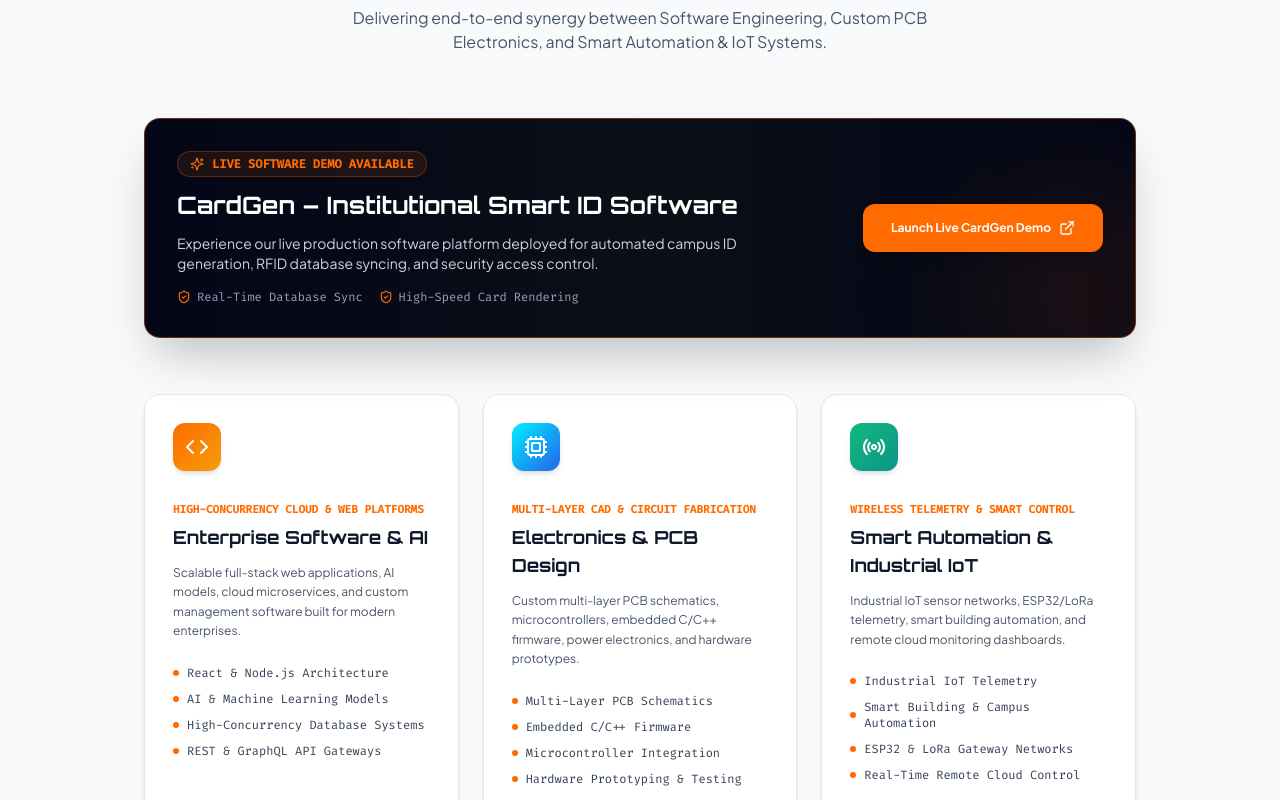
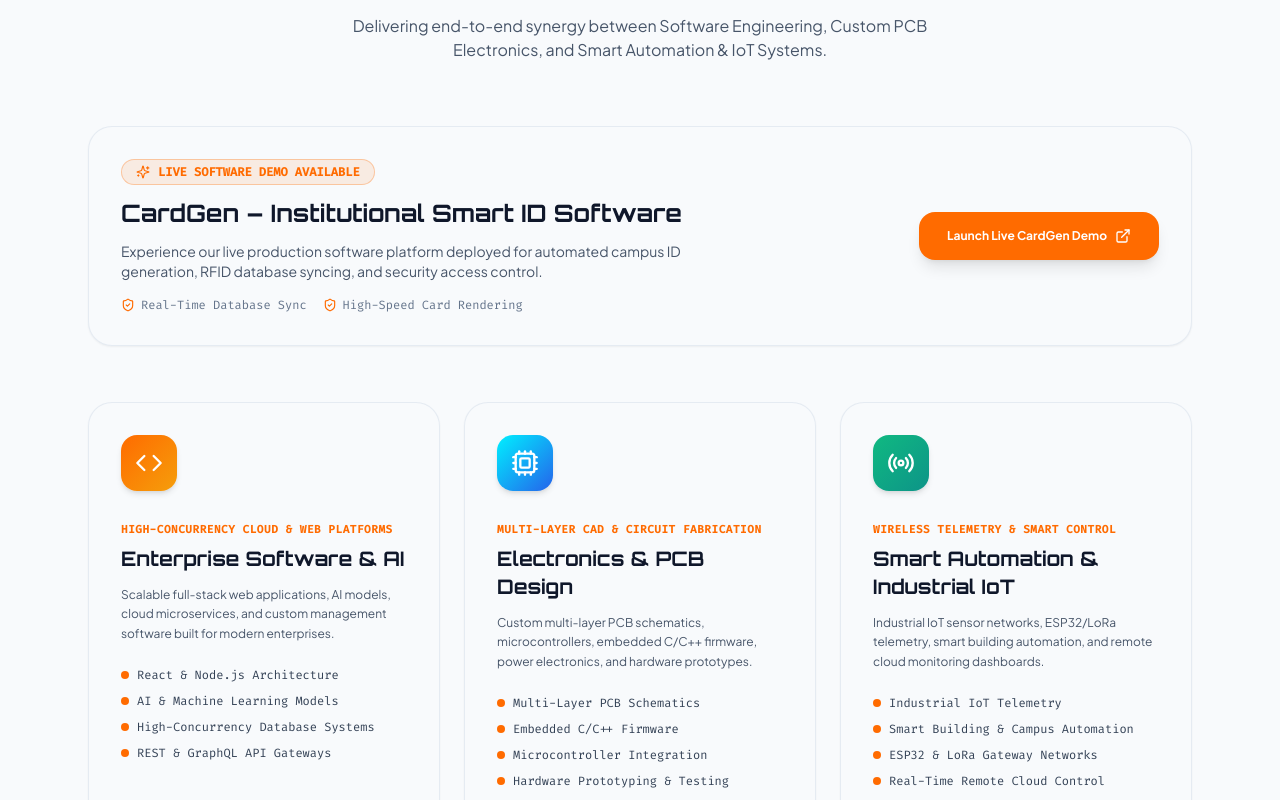
Before and after one commit to ShashankJangid/orange-future-tech, a React (Vite) app: page / in a window 1280 px wide. Shown: the part 1720-2520 px from the top of the page. Built offline with nearby package versions, Linux system fonts and the light colour scheme; the HTML template or start-up script is replaced by a standard one.

Commit message:
Redesign Verticals section to match exact GTE Bento UI aesthetic across Light Mode and Dark Mode

```diff
--- a/src/components/Verticals.jsx
+++ b/src/components/Verticals.jsx
@@ -8,7 +8,7 @@ export default function Verticals({ onOpenAi, darkMode }) {
       id: 'software',
       icon: Code,
       title: 'Enterprise Software & AI',
-      subtitle: 'High-Concurrency Cloud & Web Platforms',
+      subtitle: 'HIGH-CONCURRENCY CLOUD & WEB PLATFORMS',
       description: 'Scalable full-stack web applications, AI models, cloud microservices, and custom management software built for modern enterprises.',
       features: ['React & Node.js Architecture', 'AI & Machine Learning Models', 'High-Concurrency Database Systems', 'REST & GraphQL API Gateways'],
       gradient: 'from-[#FF6B00] to-amber-500'
@@ -17,7 +17,7 @@ export default function Verticals({ onOpenAi, darkMode }) {
       id: 'electronics',
       icon: Cpu,
       title: 'Electronics & PCB Design',
-      subtitle: 'Multi-Layer CAD & Circuit Fabrication',
+      subtitle: 'MULTI-LAYER CAD & CIRCUIT FABRICATION',
       description: 'Custom multi-layer PCB schematics, microcontrollers, embedded C/C++ firmware, power electronics, and hardware prototypes.',
       features: ['Multi-Layer PCB Schematics', 'Embedded C/C++ Firmware', 'Microcontroller Integration', 'Hardware Prototyping & Testing'],
       gradient: 'from-[#00F0FF] to-blue-600'
@@ -26,7 +26,7 @@ export default function Verticals({ onOpenAi, darkMode }) {
       id: 'iot-automation',
       icon: Radio,
       title: 'Smart Automation & Industrial IoT',
-      subtitle: 'Wireless Telemetry & Smart Control',
+      subtitle: 'WIRELESS TELEMETRY & SMART CONTROL',
       description: 'Industrial IoT sensor networks, ESP32/LoRa telemetry, smart building automation, and remote cloud monitoring dashboards.',
       features: ['Industrial IoT Telemetry', 'Smart Building & Campus Automation', 'ESP32 & LoRa Gateway Networks', 'Real-Time Remote Cloud Control'],
       gradient: 'from-emerald-500 to-teal-600'
@@ -34,7 +34,7 @@ export default function Verticals({ onOpenAi, darkMode }) {
   ];
 
   const cardVariants = {
-    hidden: { opacity: 0, y: 40, scale: 0.95 },
+    hidden: { opacity: 0, y: 40, scale: 0.97 },
     visible: (idx) => ({
       opacity: 1,
       y: 0,
@@ -48,8 +48,9 @@ export default function Verticals({ onOpenAi, darkMode }) {
   };
 
   return (
-    <section id="verticals" class="py-24 relative z-10">
-      <div class="max-w-5xl mx-auto px-4">
+    <section id="verticals" class="py-24 relative z-10 font-['Plus_Jakarta_Sans',sans-serif]">
+      <div class="max-w-6xl mx-auto px-4 sm:px-6">
+
         <motion.div
           initial={{ opacity: 0, y: 30 }}
           whileInView={{ opacity: 1, y: 0 }}
@@ -58,7 +59,7 @@ export default function Verticals({ onOpenAi, darkMode }) {
           class="text-center mb-16"
         >
           <span class="text-xs font-mono-code uppercase tracking-wider text-[#FF6B00] font-semibold">Core Engineering Capabilities</span>
-          <h2 class={`text-3xl sm:text-4xl font-bold font-['Orbitron',sans-serif] mt-2 ${darkMode ? 'text-white' : 'text-slate-900'}`}>
+          <h2 class={`text-3xl sm:text-5xl font-extrabold font-['Orbitron',sans-serif] mt-2 tracking-tight ${darkMode ? 'text-white' : 'text-slate-900'}`}>
             OUR CORE VERTICALS
           </h2>
           <p class={`mt-3 text-sm sm:text-base max-w-xl mx-auto ${darkMode ? 'text-slate-400' : 'text-slate-600'}`}>
@@ -71,22 +72,22 @@ export default function Verticals({ onOpenAi, darkMode }) {
           whileInView={{ opacity: 1, y: 0, scale: 1 }}
           viewport={{ once: true, margin: '-60px' }}
           transition={{ duration: 0.7, ease: [0.16, 1, 0.3, 1] }}
-          class="mb-14 rounded-2xl p-6 sm:p-8 bg-gradient-to-r from-slate-950 via-[#0B0F17] to-slate-950 border border-[#FF6B00]/40 shadow-2xl relative overflow-hidden flex flex-col md:flex-row items-center justify-between gap-6 group"
+          class={`mb-14 rounded-3xl p-8 border relative overflow-hidden transition-all duration-300 hover:shadow-2xl flex flex-col md:flex-row items-center justify-between gap-6 group ${
+            darkMode ? 'bg-[#0E131F] border-[#FF6B00]/40' : 'bg-slate-50 border-slate-200/80 shadow-sm'
+          }`}
         >
-          <div class="absolute -right-20 -bottom-20 w-60 h-60 bg-[#FF6B00]/10 rounded-full blur-3xl group-hover:bg-[#FF6B00]/20 transition-all pointer-events-none"></div>
-
           <div class="space-y-3 flex-1 text-left relative z-10">
-            <div class="inline-flex items-center gap-2 px-3 py-1 rounded-full text-xs font-mono-code text-[#FF6B00] bg-[#FF6B00]/10 border border-[#FF6B00]/30 font-bold uppercase">
+            <div class="inline-flex items-center gap-2 px-3.5 py-1 rounded-full text-xs font-mono-code text-[#FF6B00] bg-[#FF6B00]/10 border border-[#FF6B00]/30 font-bold uppercase">
               <Sparkles class="w-3.5 h-3.5" />
               <span>LIVE SOFTWARE DEMO AVAILABLE</span>
             </div>
-            <h3 class="text-xl sm:text-2xl font-bold font-['Orbitron',sans-serif] text-white">
+            <h3 class={`text-xl sm:text-2xl font-bold font-['Orbitron',sans-serif] ${darkMode ? 'text-white' : 'text-slate-900'}`}>
               CardGen – Institutional Smart ID Software
             </h3>
-            <p class="text-xs sm:text-sm text-slate-300 leading-relaxed max-w-xl">
+            <p class={`text-xs sm:text-sm leading-relaxed max-w-xl ${darkMode ? 'text-slate-300' : 'text-slate-600'}`}>
               Experience our live production software platform deployed for automated campus ID generation, RFID database syncing, and security access control.
             </p>
-            <div class="flex flex-wrap gap-4 text-xs font-mono-code text-slate-400 pt-1">
+            <div class="flex flex-wrap gap-4 text-xs font-mono-code text-slate-500 pt-1">
               <span class="flex items-center gap-1.5"><ShieldCheck class="w-3.5 h-3.5 text-[#FF6B00]" /> Real-Time Database Sync</span>
               <span class="flex items-center gap-1.5"><ShieldCheck class="w-3.5 h-3.5 text-[#FF6B00]" /> High-Speed Card Rendering</span>
             </div>
@@ -97,7 +98,7 @@ export default function Verticals({ onOpenAi, darkMode }) {
               href="https://cardgen.orangefuturetech.com"
               target="_blank"
               rel="noopener noreferrer"
-              class="w-full md:w-auto px-7 py-4 rounded-xl bg-[#FF6B00] text-white text-xs font-bold hover:bg-[#e05e00] transition-all flex items-center justify-center gap-2 shadow-lg hover:shadow-orange-500/30 hover:-translate-y-0.5 cursor-pointer"
+              class="w-full md:w-auto px-7 py-4 rounded-2xl bg-[#FF6B00] text-white text-xs font-bold hover:bg-[#e05e00] transition-all flex items-center justify-center gap-2 shadow-lg hover:shadow-orange-500/30 hover:-translate-y-0.5 cursor-pointer"
             >
               <span>Launch Live CardGen Demo</span>
               <ExternalLink class="w-4 h-4" />
@@ -116,19 +117,19 @@ export default function Verticals({ onOpenAi, darkMode }) {
                 initial="hidden"
                 whileInView="visible"
                 viewport={{ once: true, margin: '-40px' }}
-                class={`rounded-2xl border p-7 flex flex-col justify-between transition-all duration-300 hover:-translate-y-2 hover:shadow-xl ${
+                class={`rounded-3xl border p-8 flex flex-col justify-between transition-all duration-300 hover:-translate-y-2 hover:shadow-2xl group ${
                   darkMode
-                    ? 'bg-[#0B0F17] border-slate-800 hover:border-slate-700 shadow-md'
-                    : 'bg-white border-slate-200 hover:border-slate-300 shadow-md'
+                    ? 'bg-[#0E131F] border-slate-800 hover:border-slate-700'
+                    : 'bg-slate-50 border-slate-200/80 shadow-sm hover:border-slate-300'
                 }`}
               >
                 <div>
-                  <div class={`w-12 h-12 rounded-xl bg-gradient-to-br ${vert.gradient} flex items-center justify-center text-white mb-6 shadow-md`}>
-                    <IconComp class="w-6 h-6" />
+                  <div class={`w-14 h-14 rounded-2xl bg-gradient-to-br ${vert.gradient} flex items-center justify-center text-white mb-6 shadow-md`}>
+                    <IconComp class="w-7 h-7" />
                   </div>
 
-                  <span class="text-[11px] font-mono-code uppercase text-[#FF6B00] font-bold">{vert.subtitle}</span>
-                  <h3 class={`text-lg font-bold font-['Orbitron',sans-serif] mt-1 ${darkMode ? 'text-white' : 'text-slate-900'}`}>
+                  <span class="text-[11px] font-mono-code uppercase text-[#FF6B00] font-bold tracking-wider">{vert.subtitle}</span>
+                  <h3 class={`text-xl font-bold font-['Orbitron',sans-serif] mt-1.5 ${darkMode ? 'text-white' : 'text-slate-900'}`}>
                     {vert.title}
                   </h3>
 
@@ -139,7 +140,7 @@ export default function Verticals({ onOpenAi, darkMode }) {
                   <ul class="mt-6 space-y-2.5">
                     {vert.features.map((feat, fIdx) => (
                       <li key={fIdx} class="flex items-center gap-2 text-xs font-mono-code">
-                        <span class="w-1.5 h-1.5 rounded-full bg-[#FF6B00]"></span>
+                        <span class="w-2 h-2 rounded-full bg-[#FF6B00]"></span>
                         <span class={darkMode ? 'text-slate-300' : 'text-slate-700'}>{feat}</span>
                       </li>
                     ))}
@@ -149,10 +150,10 @@ export default function Verticals({ onOpenAi, darkMode }) {
                 <div class="mt-8 pt-5 border-t border-slate-200/20">
                   <button
                     onClick={onOpenAi}
-                    class="w-full flex items-center justify-between text-xs font-bold text-[#FF6B00] hover:underline cursor-pointer group"
+                    class="w-full flex items-center justify-between text-xs font-bold text-[#FF6B00] hover:underline cursor-pointer group/link"
                   >
                     <span>Request Technical Proposal</span>
-                    <ChevronRight class="w-4 h-4 group-hover:translate-x-1 transition-transform" />
+                    <ChevronRight class="w-4 h-4 group-hover/link:translate-x-1 transition-transform" />
                   </button>
                 </div>
               </motion.div>
```
